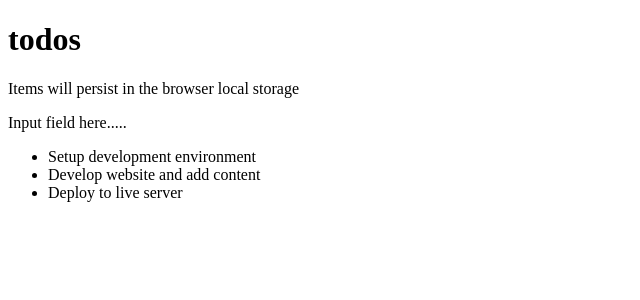
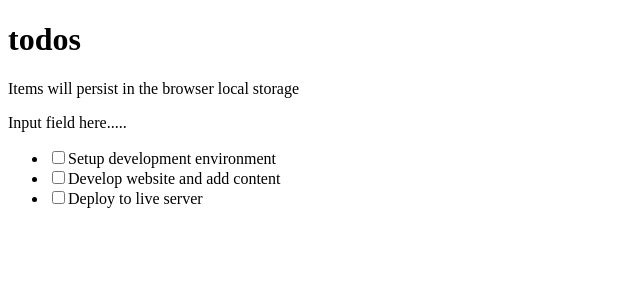
Before and after one commit to ctokoli/Todo-With-React, a React (Vite) app: page / in a window 1280 px wide. Shown: the top 300 px of the page, without its empty margins (0-640 px from the left). Built offline with nearby package versions, Linux system fonts and the light colour scheme.

Commit message:
update TodoItem.jsx

```diff
--- a/src/components/TodoItem.jsx
+++ b/src/components/TodoItem.jsx
@@ -1,5 +1,11 @@
 const TodoItem = ({todoItem}) => {
-    return <li>{todoItem.title}</li>;
+
+    return (
+    <li>
+        <input type="checkbox" />
+        {todoItem.title}
+    </li>
+    );
 }
 
 export default TodoItem;
```
